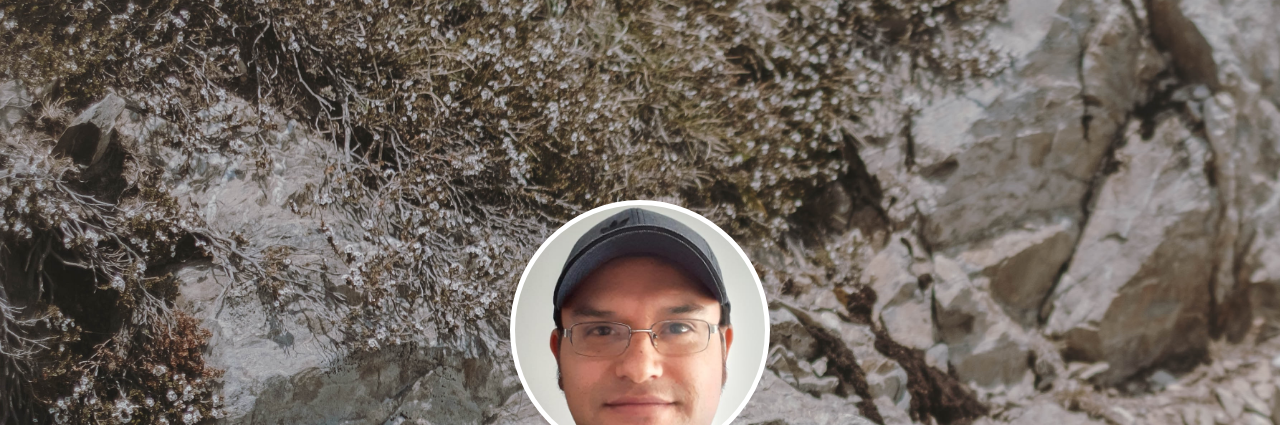
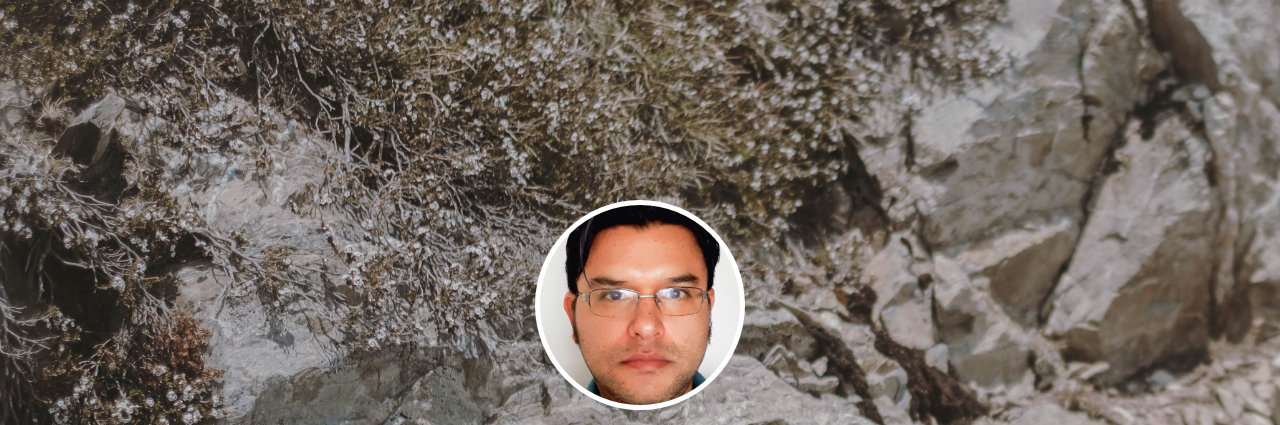
Before and after one commit to RubenChala/test, a plain HTML site: page index.html in a window 1280 px wide. Shown: the top 425 px of the page. Drawn offline with Linux system fonts and the light colour scheme.

Commit message:
cambio imagen

```diff
--- a/Estilos.css
+++ b/Estilos.css
@@ -6,12 +6,12 @@ body{
     min-height: 100vh;
 }
 .foto{
-    background: url(./imagen3.jpeg);
+    background: url(./image4.jpeg);
     background-repeat: no-repeat;
-    background-position: center;
+    background-position:center;
     background-size: cover;
-    width:250px;
-    height:250px;
+    width:200px;
+    height:200px;
     display:block;
     margin:auto;
     border-radius:50%;
```
Also changed, not shown: index.html (+1 -1 lines), image4.jpeg (added).
